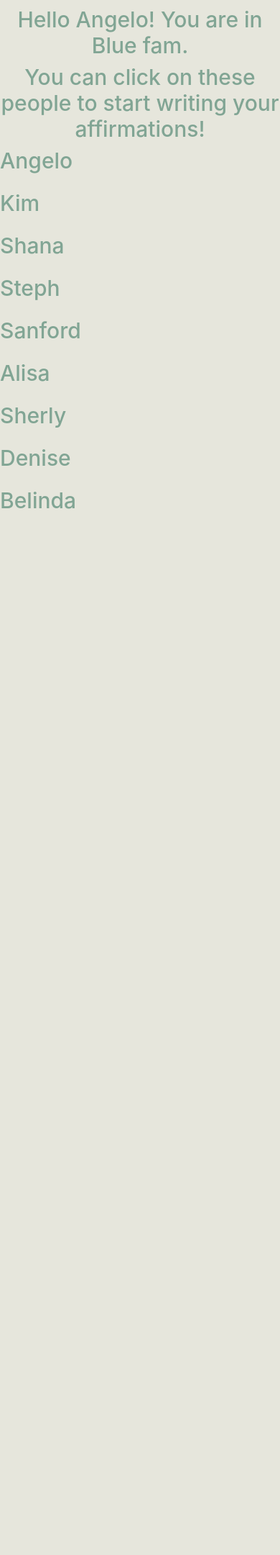
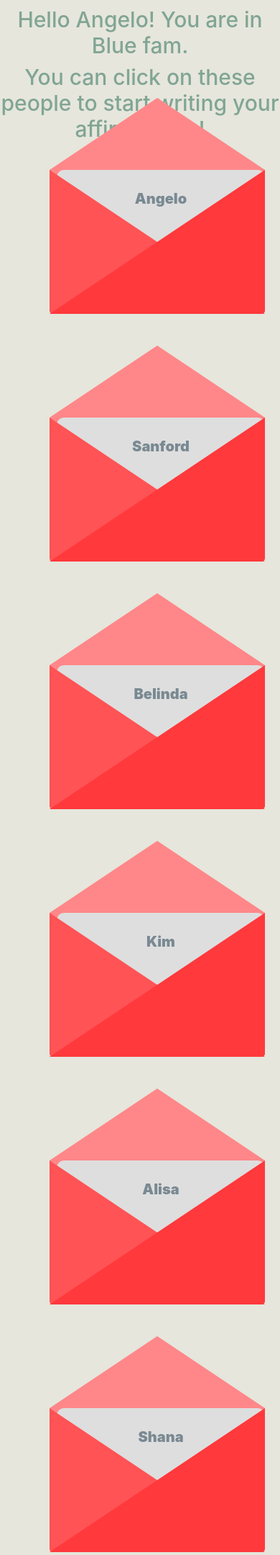
Before and after one commit to aibarrola/AffirmationMessenger, a Flask app: page /gallery in a window 390 px wide; the page is wider, and only the part inside the window is pictured. Shown: the part 420-2580 px from the top of that part at 72% size. Before the commit the page ends 1127 px from the top of that part, so only its background shows below. Run offline with Flask 2, Linux system fonts and the light colour scheme; a user stored in the database is signed in; data comes from the database, SQL or seed files in the repository; some libraries are stand-ins or nearby versions.

Commit message:
added gallery envelopes organization

```diff
--- a/app_folder/routes.py
+++ b/app_folder/routes.py
@@ -52,7 +52,8 @@ def logout():
 @app.route("/gallery")
 @login_required
 def gallery():
-    return render_template('gallery.html', title="Gallery", Users=User)
+    Alluser = User.query.all()
+    return render_template('gallery.html', title="Gallery", Alluser=Alluser)
 
 @app.route("/user/<user>", methods=['GET', 'POST'])
 @login_required
--- /dev/null
+++ b/app_folder/static/styles/gallery.css
@@ -0,0 +1,85 @@
+
+  #galleryBoard{
+      margin-top: 10%
+  }
+
+
+  .mailGallery{
+    width: 300px;
+    height: 200px;
+    background: #ff8789;
+    position: relative;
+    transform-style: preserve-3d;
+    border-bottom-left-radius: 10px;
+    border-bottom-right-radius: 10px;
+    cursor: pointer;
+    text-align:center;
+    margin-bottom: 40%;
+    left: 15%;
+  }
+
+  /* MAKES THE MIDDLE RIGHT TRIANGLE*/
+.mailGallery:before{
+    content: '';
+    position: absolute;
+    top: 0;
+    right: 0;
+    border-left: 150px solid Transparent;
+    border-right: 150px solid #ff393c;
+    border-top: 100px solid Transparent;
+    border-bottom: 100px solid #ff393c;
+    z-index: 5;
+    border-bottom-right-radius: 5px;
+  }
+
+  .mailGallery:after{
+    content: '';
+    position: absolute;
+    top: 0;
+    left: 0;
+    border-left: 150px solid #ff5355;
+    border-right: 150px solid Transparent;
+    border-top: 100px solid Transparent;
+    border-bottom: 100px solid #ff5355;
+    z-index: 4;
+    border-bottom-left-radius: 5px;
+  }
+
+
+  /* THIS IS THE TOP FLAP */
+  .coverGallery:before{
+    content: '';
+    position: absolute;
+    top: 0;
+    left: 0;
+    border-left: 150px solid transparent;
+    border-right: 150px solid transparent;
+    border-top: 100px solid #ff8789;
+    border-bottom: 100px solid transparent;
+    z-index: 6;
+    transform-origin: top;
+    transform: rotateX(0deg);
+    transform: rotateX(180deg);
+  }
+
+  .letterGallery{
+    position: absolute;
+    z-index: 3;
+    top: 0px;
+    left: 10px;
+    background: #dedede;
+    width: 290px;
+    height: 200px;
+    border-radius: 10px;
+    transition: all 1s ease;
+  }
+
+  .letterGallery h1{
+    position: absolute;
+    top: 20%;
+    left: 50%;
+    transform: translate(-50%,-50%);
+    font-size: 20px;
+    color: #798992;
+    font-weight: 900;
+  }
--- a/app_folder/templates/base.html
+++ b/app_folder/templates/base.html
@@ -10,6 +10,8 @@
        <link rel= "stylesheet" type= "text/css" href= "{{ url_for('static',filename='styles/base.css') }}">
        <link rel= "stylesheet" type= "text/css" href= "{{ url_for('static',filename='styles/envelope.css') }}">
        <link rel= "stylesheet" type= "text/css" href= "{{ url_for('static',filename='styles/home.css') }}">
+       <link rel= "stylesheet" type= "text/css" href= "{{ url_for('static',filename='styles/gallery.css') }}">
+
 
 
 
--- a/app_folder/templates/gallery.html
+++ b/app_folder/templates/gallery.html
@@ -9,12 +9,80 @@
     <h4> You can click on these people to start writing your affirmations!</h4>
 </div>
 
-    {% for user in Users.query.all() %}
+<!-- TO LIST ALL USERNAMES  -->
+<!-- <div>
+    {% for user in Alluser %}
         <a href="/user/{{user.username}}">
-            <div> <h4> {{user.username}} </h4></div>
-            <br>
+                <div class="mailGallery">
+                <div class="coverGallery"></div>
+                <div class="letterGallery"><h1>{{user.username}}</h1></div>
+                </div>
         </a>
     {% endfor %}
+</div> -->
+
+<div id="galleryBoard" class="container-fluid">
+    <div class="row">
+        <div class="col-md-3">
+           <div>
+            {% for i in range(0,Alluser|length,4 ) %}
+                <a href="/user/{{Alluser[i].username}}">
+                    <div class="mailGallery">
+                        <div class="coverGallery"></div>
+                        <div class="letterGallery"> <h1> {{Alluser[i].username}}</h1></div>
+                    </div>
+                </a>
+            {% endfor %}
+        </div>
+
+        </div>
+
+        <div class="col-md-3">
+                <div>
+
+                    {% for i in range(0,Alluser|length,4 ) %}
+                    {% if i < (Alluser|length - 2) %}
+                        <a href="/user/{{Alluser[i+1].username}}">
+                            <div class="mailGallery">
+                                <div class="coverGallery"></div>
+                                <div class="letterGallery"> <h1> {{Alluser[i+1].username}}</h1></div>
+                            </div>
+                        </a>
+                    {% endif %}
+                    {% endfor %}
+                </div>
+
+        </div>
+
+        <div class="col-md-3">
+                {% for i in range(0,Alluser|length,4 ) %}
+                {% if i < (Alluser|length - 2) %}
+                <a href="/user/{{Alluser[i+2].username}}">
+                    <div class="mailGallery">
+                        <div class="coverGallery"></div>
+                        <div class="letterGallery"> <h1> {{Alluser[i+2].username}}</h1></div>
+                    </div>
+                </a>
+            {% endif %}
+            {% endfor %}
+        </div>
+
+        <div class="col-md-3">
+                {% for i in range(0,Alluser|length,4 ) %}
+                {% if i < (Alluser|length - 3) %}
+                <a href="/user/{{Alluser[i+3].username}}">
+                    <div class="mailGallery">
+                        <div class="coverGallery"></div>
+                        <div class="letterGallery"> <h1> {{Alluser[i+3].username}}</h1></div>
+                    </div>
+                </a>
+            {% endif %}
+            {% endfor %}
+        </div>
+
+
+    </div>
+</div>
 
 
 
```
Also changed, not shown: app_folder/static/styles/envelope.css (+5 -38 lines).
